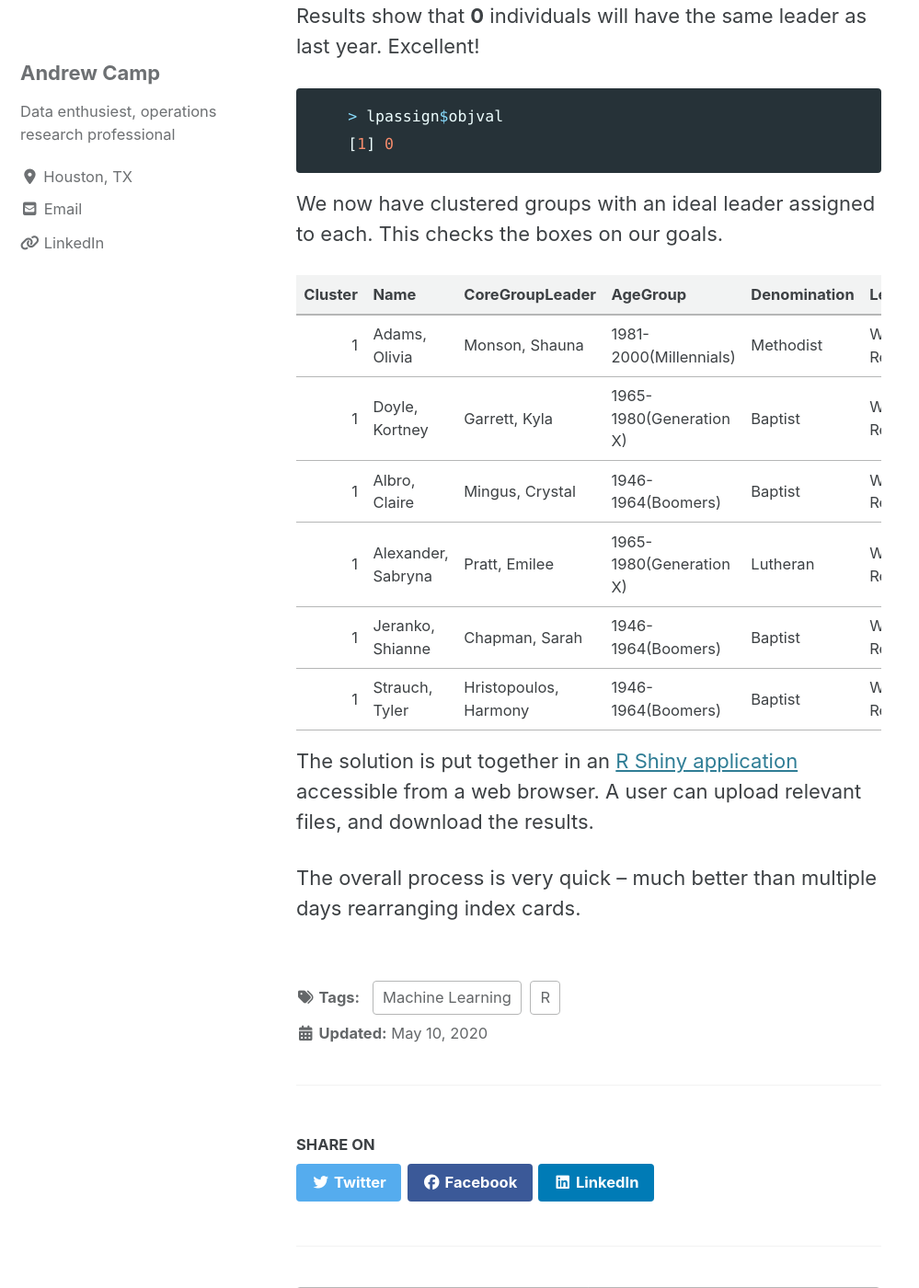
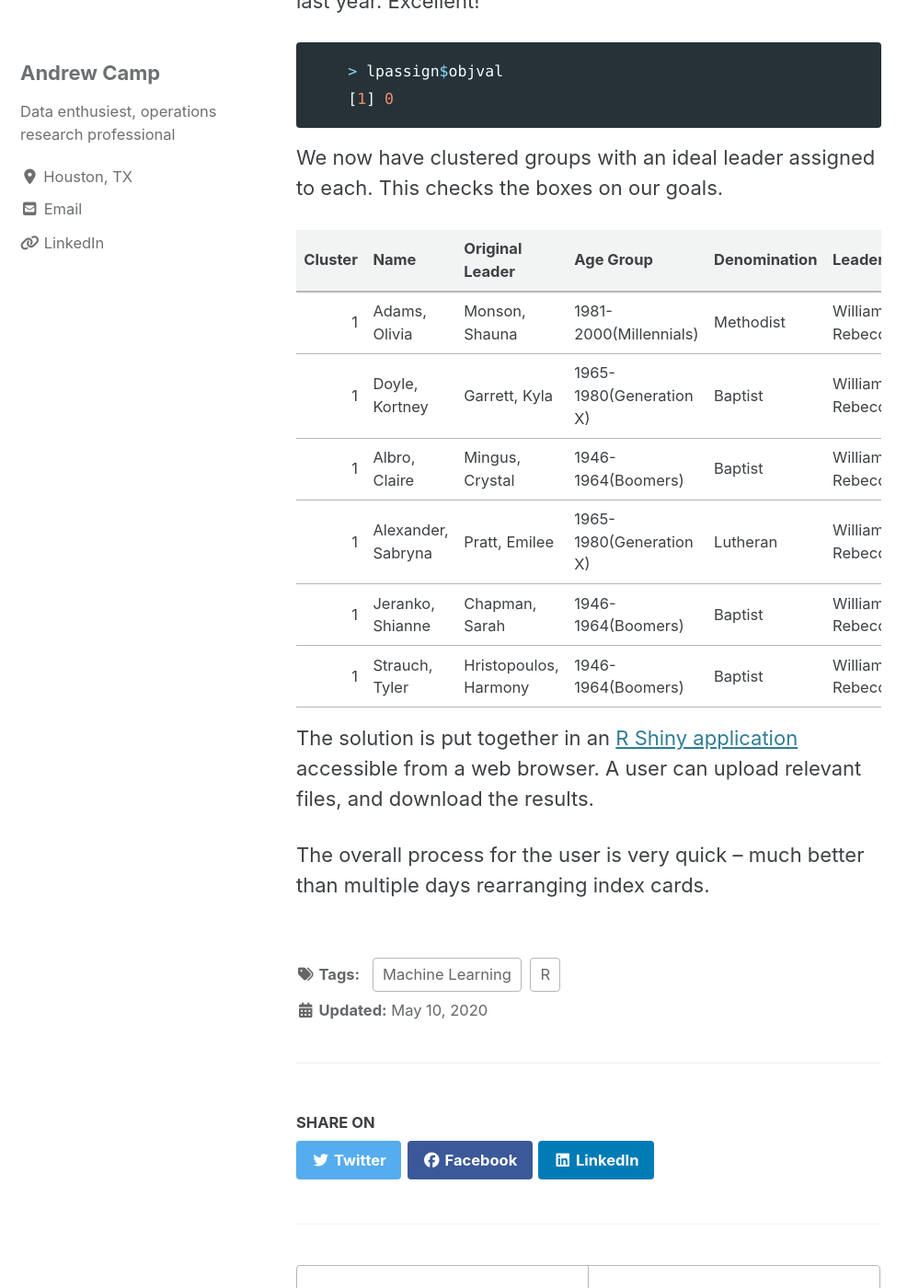
Before and after one commit to andrewdcamp/andrewdcamp.github.io, a Jekyll site: the page built from _posts/2020-5-01-Group Assignment.md, in a window 1280 px wide and 1400 px high, scrolled down 7022 px. Shown: the whole window at 92% size, without its empty margins (0-999 px from the left). Built offline with Jekyll 4.4.1, drawn with Linux system fonts in a browser that asks for light colours; cached includes are drawn as plain includes; nearby versions of some CDN libraries; some of the changed text lies outside the part shown.

Commit message:
update 5_12

```diff
--- a/_posts/2020-5-01-Group Assignment.md
+++ b/_posts/2020-5-01-Group Assignment.md
@@ -22,7 +22,7 @@ The non-profit has an internal system where sign up data with the list of the up
 
 The data has been pseudonymized to keep personal info private.
 
-| Name              | AgeGroup                | Denomination       | CoreGroupLeader    |
+| Name              | Age Group               | Denomination       | Original Leader    |
 |:------------------|:------------------------|:-------------------|:-------------------|
 | Kissell, Samantha | 1946-1964(Boomers)      | Catholic           | Stevens, Elizabeth |
 | Winkler, Selena   | 1965-1980(Generation X) | Catholic           | Olsen, Zoe         |
@@ -64,7 +64,7 @@ Since we are aiming to group our members together based on dissimilarity, and th
 Groups/clusters are even. 16 members in each – testing with different data has yielded a few groups with 15 members due to different member totals - which is acceptable given our goals.
 
 
-| Cluster|Name               |CoreGroupLeader  |AgeGroup                |Denomination     |
+| Cluster|Name               |Original Leader  |Age Group               |Denomination     |
 |-------:|:------------------|:----------------|:-----------------------|:----------------|
 |       1|Adams, Olivia      |Monson, Shauna   |1981-2000(Millennials)  |Methodist        |
 |      26|Adcock, Lillian    |Odalen, Brittany |1965-1980(Generation X) |Methodist        |
@@ -89,7 +89,7 @@ Groups/clusters are even. 16 members in each – testing with different data has
 Aggregating the input data, we can view the percentage of members in each age group. Then, aggregating our results, we can compare the average AgeGroup count per cluster to the ideal numbers above. It's highly unlikely that the ideal will be reached, but the comparison provides a sanity check that our approach is working. The same trend holds true for each of our attributes.
 
 
-|AgeGroup                |  pct| Ideal Per Cluster| Average Per Cluster |
+|Age Group               |  pct| Ideal Per Cluster| Average Per Cluster |
 |:-----------------------|----:|-----------------:|--------------------:|
 |1900-1945(Builders)     | 0.06|                 1|                 1.19|
 |1946-1964(Boomers)      | 0.44|                 7|                 6.97|
@@ -130,7 +130,7 @@ Results show that **0** individuals will have the same leader as last year. Exce
 
 We now have clustered groups with an ideal leader assigned to each. This checks the boxes on our goals.
 
-| Cluster|Name               |CoreGroupLeader       |AgeGroup                |Denomination |Leader            |
+| Cluster|Name               |Original Leader       |Age Group               |Denomination |Leader            |
 |-------:|:------------------|:---------------------|:-----------------------|:------------|:-----------------|
 |       1|Adams, Olivia      |Monson, Shauna        |1981-2000(Millennials)  |Methodist    |Williams, Rebecca |
 |       1|Doyle, Kortney     |Garrett, Kyla         |1965-1980(Generation X) |Baptist      |Williams, Rebecca |
@@ -142,4 +142,4 @@ We now have clustered groups with an ideal leader assigned to each. This checks
 
 The solution is put together in an [R Shiny application](https://adcamp.shinyapps.io/group_assignment/) accessible from a web browser. A user can upload relevant files, and download the results.
 
-The overall process is very quick – much better than multiple days rearranging index cards.
+The overall process for the user is very quick – much better than multiple days rearranging index cards.
```
